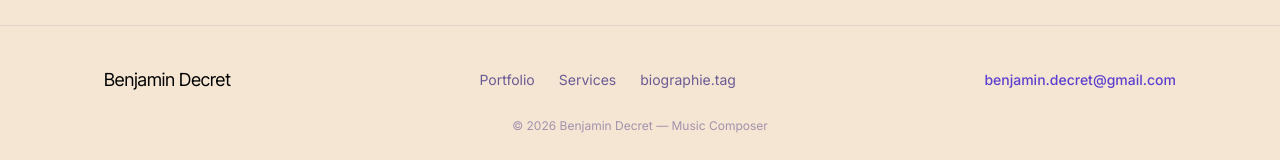
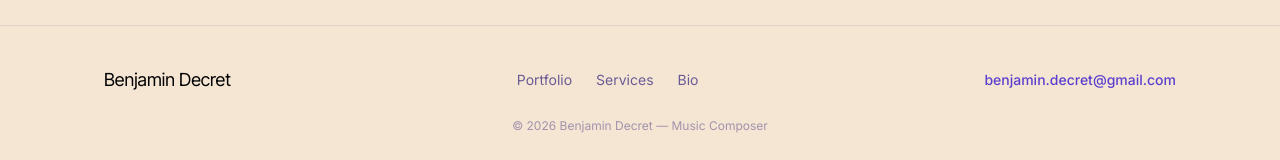
Before and after one commit to benjamindecret-compositeur/Benjamin-Decret---Compositeur---Site, a Next.js app: page / in a window 1280 px wide. Shown: the part 6847-7007 px from the top of the page. Built offline with nearby package versions, Linux system fonts and the light colour scheme.

Commit message:
Add files via upload

```diff
--- a/app/page.tsx
+++ b/app/page.tsx
@@ -61,10 +61,10 @@
         </nav>
 
         {/* Mobile Nav Actions */}
-        <div className="flex md:hidden items-center gap-3 shrink-0">
+        <div className="flex md:hidden items-center gap-1 shrink-0">
           <LanguageSwitcher />
           <button
-            className="p-2 rounded-lg"
+            className="p-2 ml-1 rounded-lg"
             style={{ color: "var(--deep-purple)" }}
             onClick={() => setMenuOpen(!menuOpen)}
             aria-label="Menu"
@@ -654,7 +654,7 @@
           {[
             { label: t("portfolio.title"), href: "#portfolio" },
             { label: t("nav.services"), href: "#services" },
-            { label: t("biographie.tag"), href: "#biographie" },
+            { label: "Bio", href: "#biographie" },
           ].map((link) => (
             <a
               key={link.href}
```
